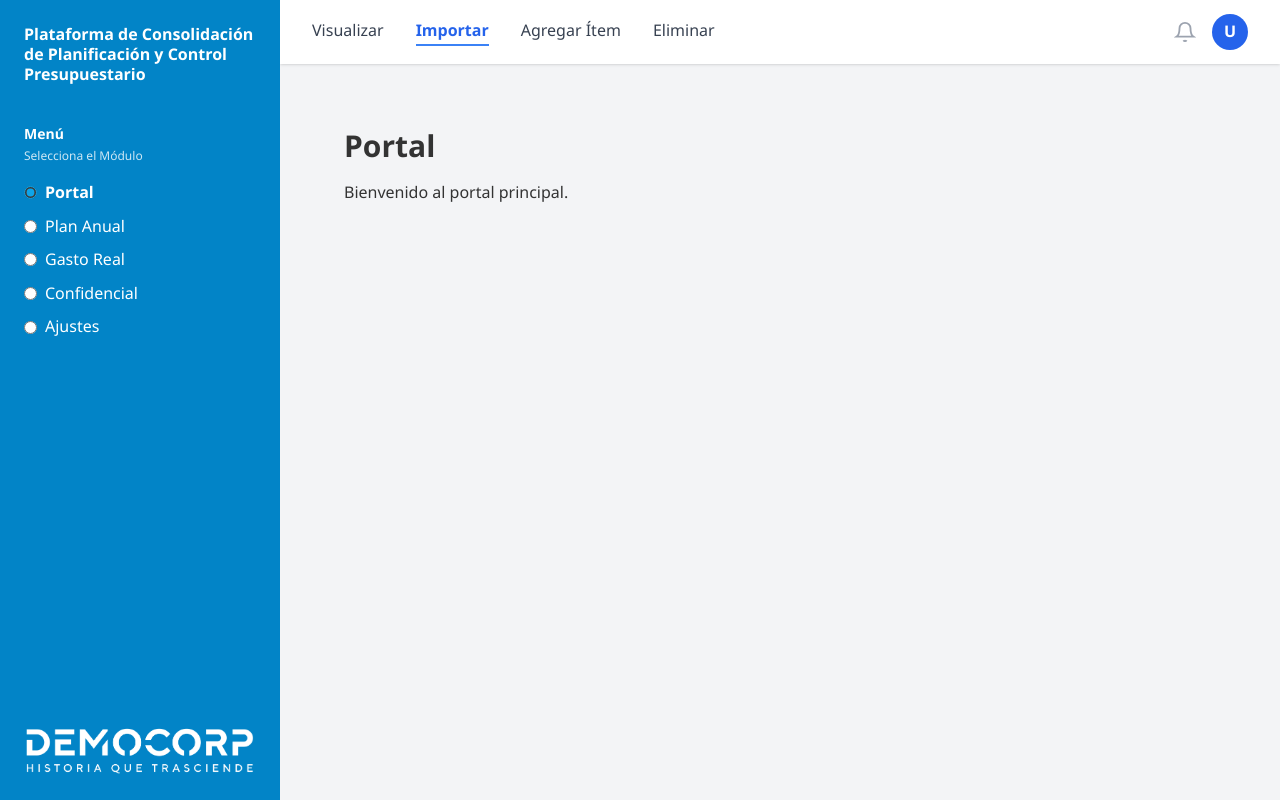
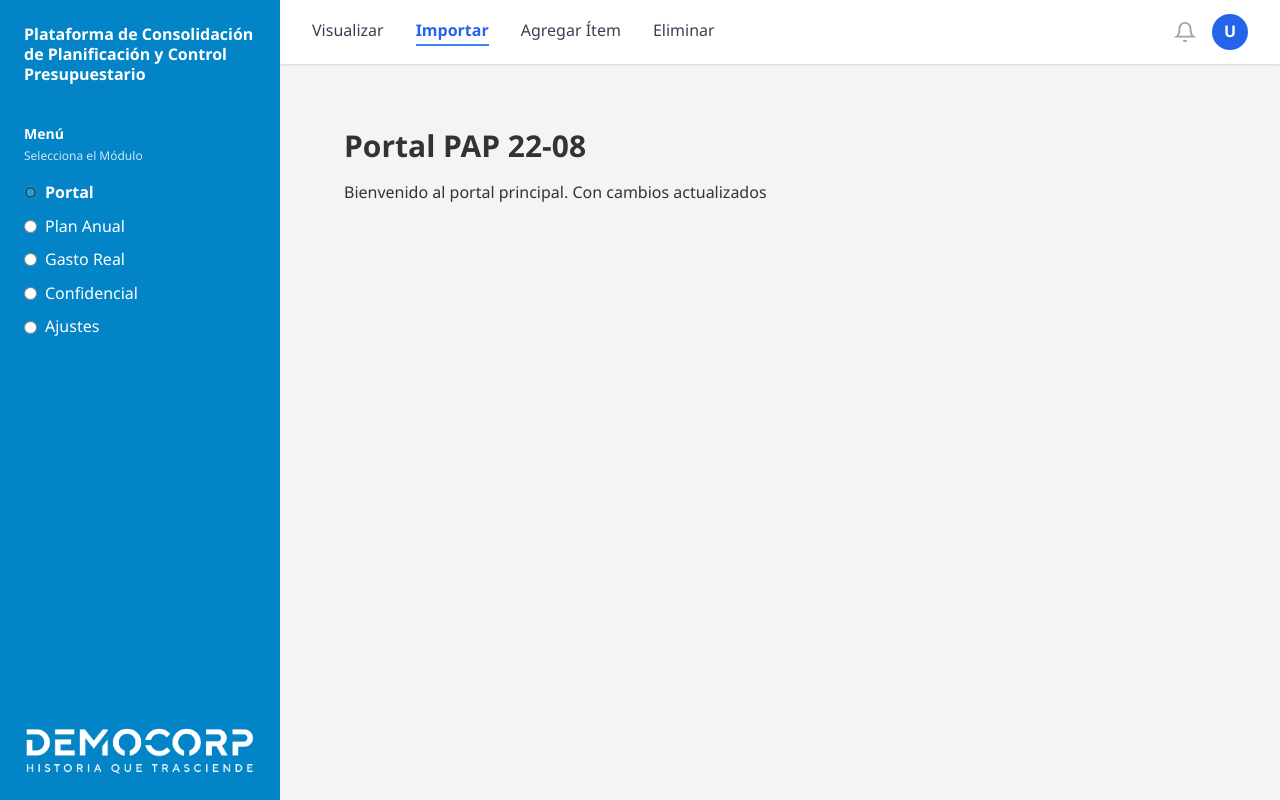
Before and after one commit to cguajardodemocorp/mvp-sistema-presupuesto-anual, an Angular app: page /portal in a window 1280 px wide. Built offline with nearby package versions, Linux system fonts and the light colour scheme.

Commit message:
cambio titulo

```diff
--- a/src/app/pages/portal-page.component.ts
+++ b/src/app/pages/portal-page.component.ts
@@ -7,8 +7,8 @@ import { CommonModule } from '@angular/common';
   imports: [CommonModule],
   template: `
     <div class="p-8">
-      <h1 class="text-3xl font-bold mb-4">Portal</h1>
-      <p>Bienvenido al portal principal.</p>
+      <h1 class="text-3xl font-bold mb-4">Portal PAP 22-08</h1>
+      <p>Bienvenido al portal principal. Con cambios actualizados</p>
     </div>
   `
 })
```
